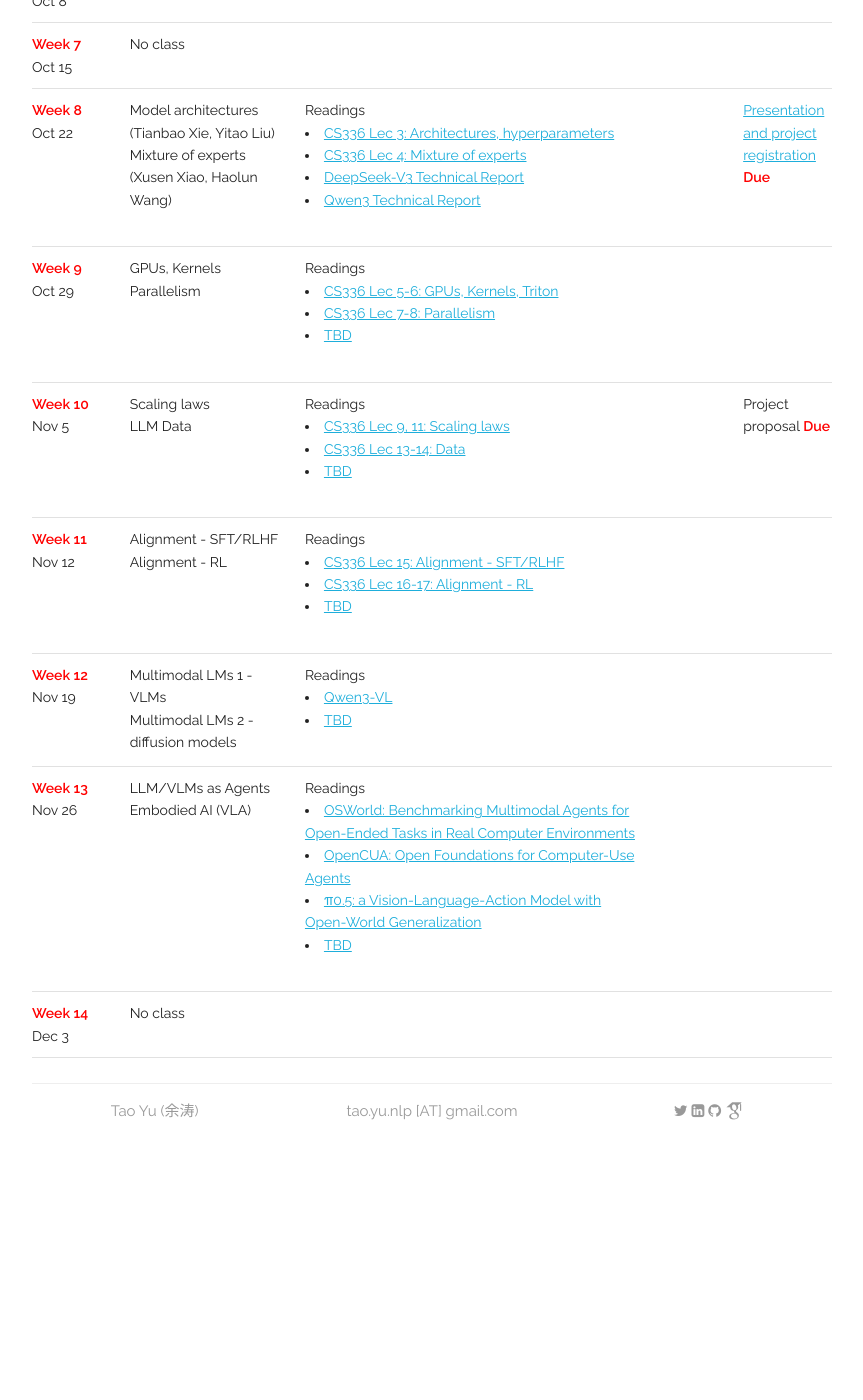
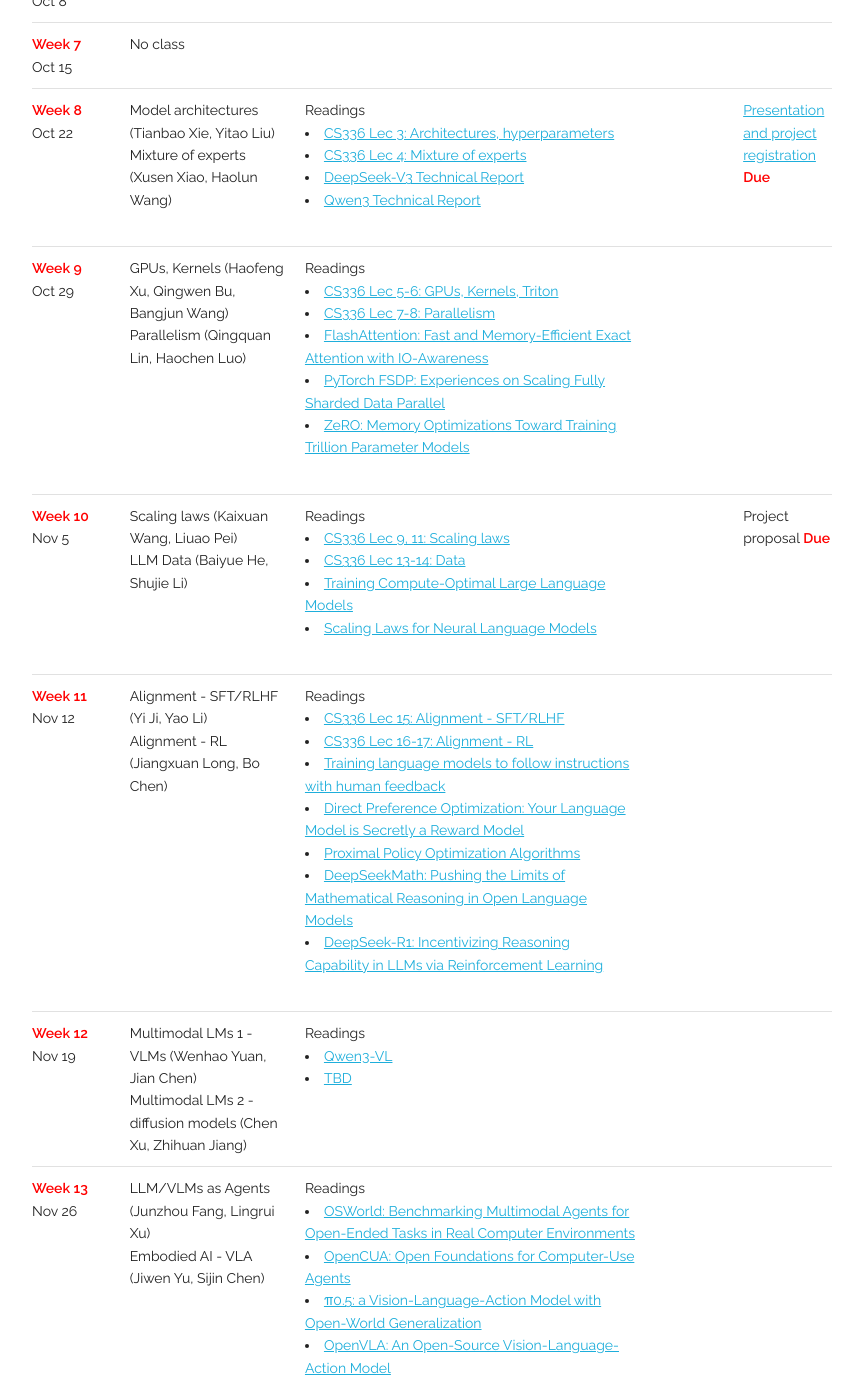
Before and after one commit to taoyds/taoyds.github.io, a Jekyll site: the page built from courses/data8005.md, in a window 1280 px wide and 1400 px high, scrolled down 2066 px. Shown: the whole window, without its empty margins (208-1071 px from the left). Built offline with Jekyll 4.4.1, drawn with Linux system fonts in a browser that asks for light colours; some web fonts are replaced; before the commit the page ends 3229 px from its top, so only the background shows below that.

Commit message:
Update data8005.yaml

```diff
--- a/_data/courses/data8005.yaml
+++ b/_data/courses/data8005.yaml
@@ -88,54 +88,61 @@
   - date: Oct 29
     week: Week 9
     topic:
-      - title: GPUs, Kernels
+      - title: GPUs, Kernels (Haofeng Xu, Qingwen Bu, Bangjun Wang)
         slides:
-      - title: Parallelism
+      - title: Parallelism (Qingquan Lin, Haochen Luo)
         slides:
     material:
       - description: Readings
         list:
           - <a href="https://stanford-cs336.github.io/spring2025/">CS336 Lec 5-6&#58; GPUs, Kernels, Triton</a>
           - <a href="https://stanford-cs336.github.io/spring2025/">CS336 Lec 7-8&#58; Parallelism</a>
-          - <a href="">TBD</a>
+          - <a href="https://arxiv.org/abs/2205.14135">FlashAttention&#58; Fast and Memory-Efficient Exact Attention with IO-Awareness</a>
+          - <a href="https://arxiv.org/abs/2304.11277">PyTorch FSDP&#58; Experiences on Scaling Fully Sharded Data Parallel</a>
+          - <a href="https://arxiv.org/abs/1910.02054">ZeRO&#58; Memory Optimizations Toward Training Trillion Parameter Models</a>
     event:
     due:
   - date: Nov 5
     week: Week 10
     topic:
-      - title: Scaling laws
+      - title: Scaling laws (Kaixuan Wang, Liuao Pei)
         slides:
-      - title: LLM Data
+      - title: LLM Data (Baiyue He, Shujie Li)
         slides:
     material:
       - description: Readings
         list:
           - <a href="https://stanford-cs336.github.io/spring2025/">CS336 Lec 9, 11&#58; Scaling laws</a>
           - <a href="https://stanford-cs336.github.io/spring2025/">CS336 Lec 13-14&#58; Data</a>
-          - <a href="">TBD</a>
+          - <a href="https://arxiv.org/abs/2203.15556">Training Compute-Optimal Large Language Models</a>
+          - <a href="https://arxiv.org/abs/2001.08361">Scaling Laws for Neural Language Models</a>
     event:
     due: Project proposal <font color="red"><b>Due</b></font>
   - date: Nov 12
     week: Week 11
     topic:
-      - title: Alignment - SFT/RLHF
+      - title: Alignment - SFT/RLHF (Yi Ji, Yao Li)
         slides:
-      - title: Alignment - RL
+      - title: Alignment - RL (Jiangxuan Long, Bo Chen)
         slides:
     material:
       - description: Readings
         list:
           - <a href="https://stanford-cs336.github.io/spring2025/">CS336 Lec 15&#58; Alignment - SFT/RLHF</a>
           - <a href="https://stanford-cs336.github.io/spring2025/">CS336 Lec 16-17&#58; Alignment - RL</a>
-          - <a href="">TBD</a>
+          - <a href="https://arxiv.org/abs/2203.02155">Training language models to follow instructions with human feedback</a>
+          - <a href="https://arxiv.org/abs/2305.18290">Direct Preference Optimization&#58; Your Language Model is Secretly a Reward Model</a>
+          - <a href="https://arxiv.org/abs/1707.06347">Proximal Policy Optimization Algorithms</a>
+          - <a href="https://arxiv.org/abs/2402.03300">DeepSeekMath&#58; Pushing the Limits of Mathematical Reasoning in Open Language Models</a>
+          - <a href="https://arxiv.org/abs/2501.12948">DeepSeek-R1&#58; Incentivizing Reasoning Capability in LLMs via Reinforcement Learning</a>
     event:
     due:
   - date: Nov 19
     week: Week 12
     topic:
-      - title: Multimodal LMs 1 - VLMs
+      - title: Multimodal LMs 1 - VLMs (Wenhao Yuan, Jian Chen)
         slides:
-      - title: Multimodal LMs 2 - diffusion models
+      - title: Multimodal LMs 2 - diffusion models (Chen Xu, Zhihuan Jiang)
         slides:
     material:
       - description: Readings
@@ -147,9 +154,9 @@
   - date: Nov 26
     week: Week 13
     topic:
-      - title: LLM/VLMs as Agents
+      - title: LLM/VLMs as Agents (Junzhou Fang, Lingrui Xu)
         slides:
-      - title: Embodied AI (VLA)
+      - title: Embodied AI - VLA (Jiwen Yu, Sijin Chen)
         slides:
     material:
       - description: Readings
@@ -157,7 +164,7 @@
           - <a href="https://os-world.github.io/">OSWorld&#58; Benchmarking Multimodal Agents for Open-Ended Tasks in Real Computer Environments</a>
           - <a href="https://opencua.xlang.ai/">OpenCUA&#58; Open Foundations for Computer-Use Agents</a>
           - <a href="https://stanford-cs336.github.io/spring2025/">π0.5&#58; a Vision-Language-Action Model with Open-World Generalization</a>
-          - <a href="">TBD</a>
+          - <a href="https://arxiv.org/abs/2406.09246">OpenVLA&#58; An Open-Source Vision-Language-Action Model</a>
     event:
     due:
   - date: Dec 3
```
